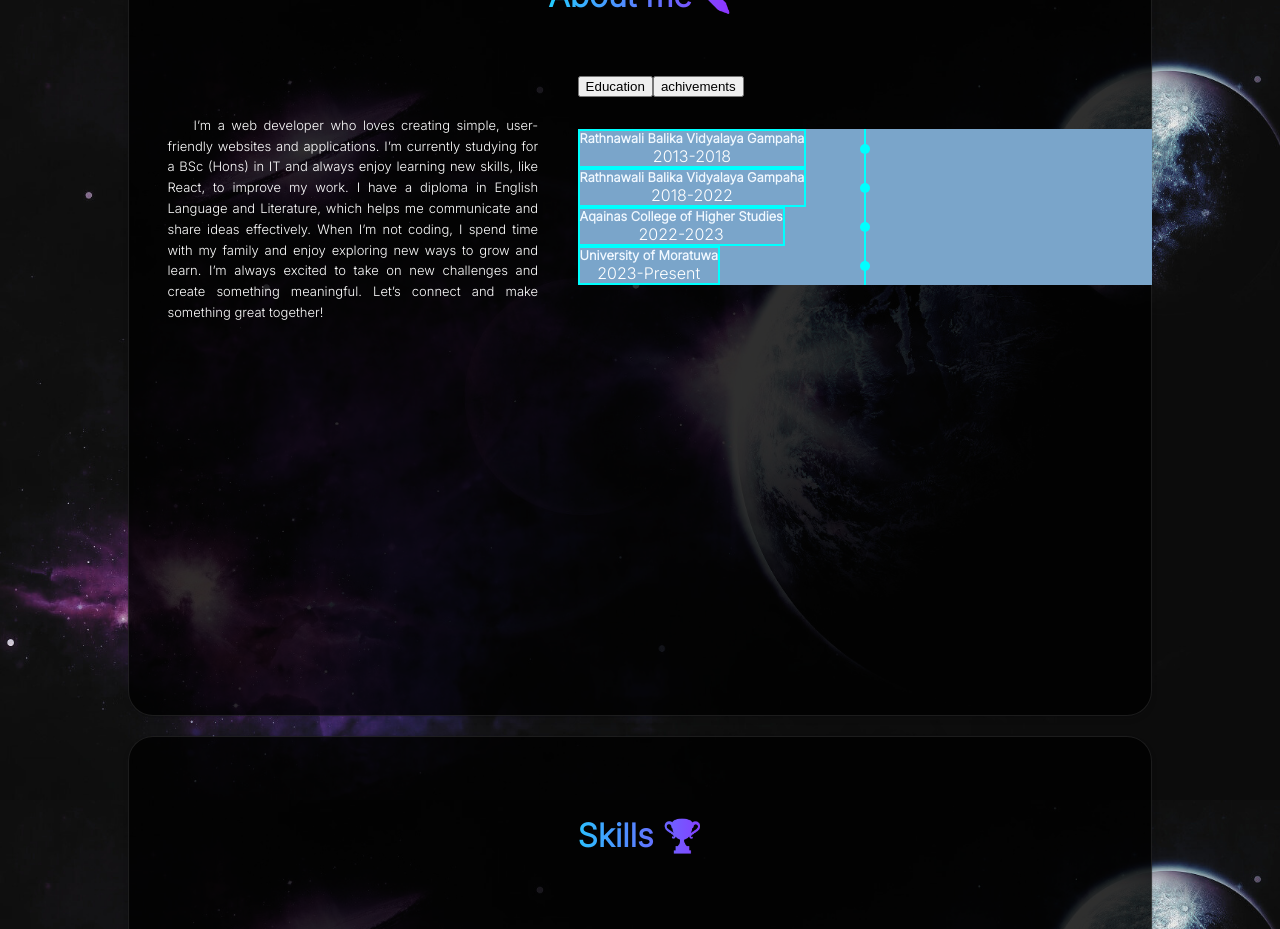
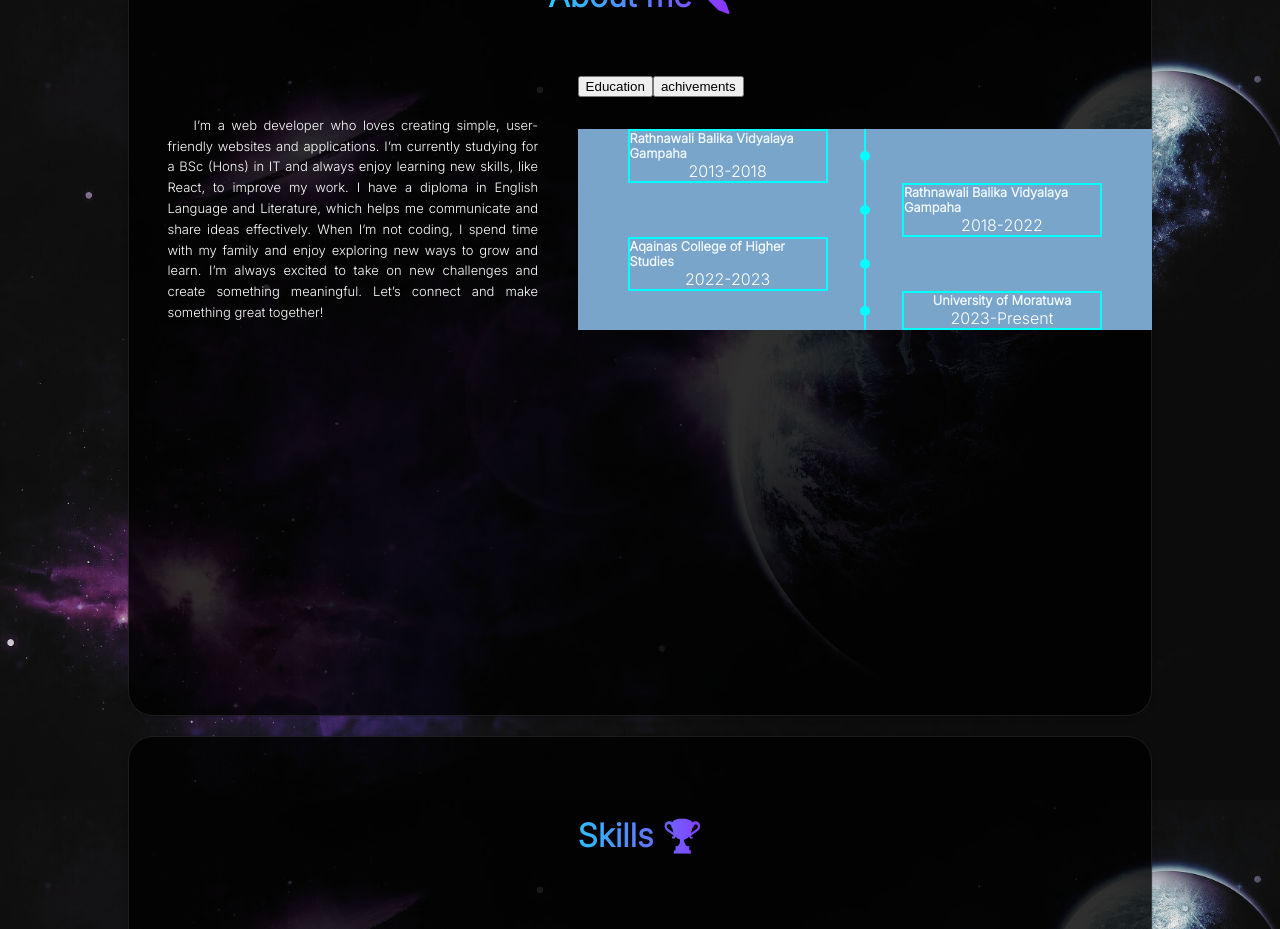
Before and after one commit to Dinithi1625403/myPortfolio, a React (Create React App) app: page / in a window 1280 px wide. Shown: the part 800-1729 px from the top of the page. Built offline with nearby package versions, Linux system fonts and the light colour scheme.

Commit message:
modified aboutsection

```diff
--- a/src/components/about/education.css
+++ b/src/components/about/education.css
@@ -27,21 +27,26 @@
 .education-content{
     display: flex;
     flex-direction: column;
-    width: fit-content;
+    width: 200px;
     height: fit-content;
     border: 2px solid aqua;
+    align-self: flex-end;
+    align-items: flex-end;
+
+
 
 
 }
 
 .education-content.left {
-
-    align-self:start;
+    align-self: flex-start;
+    margin-left: 50px;
 }
 
 .education-content.right {
-    align-self: center;
-
+    align-self: flex-start;
+    margin-left: auto;
+    margin-right: 50px;
 }
 
 .education-title{
```
